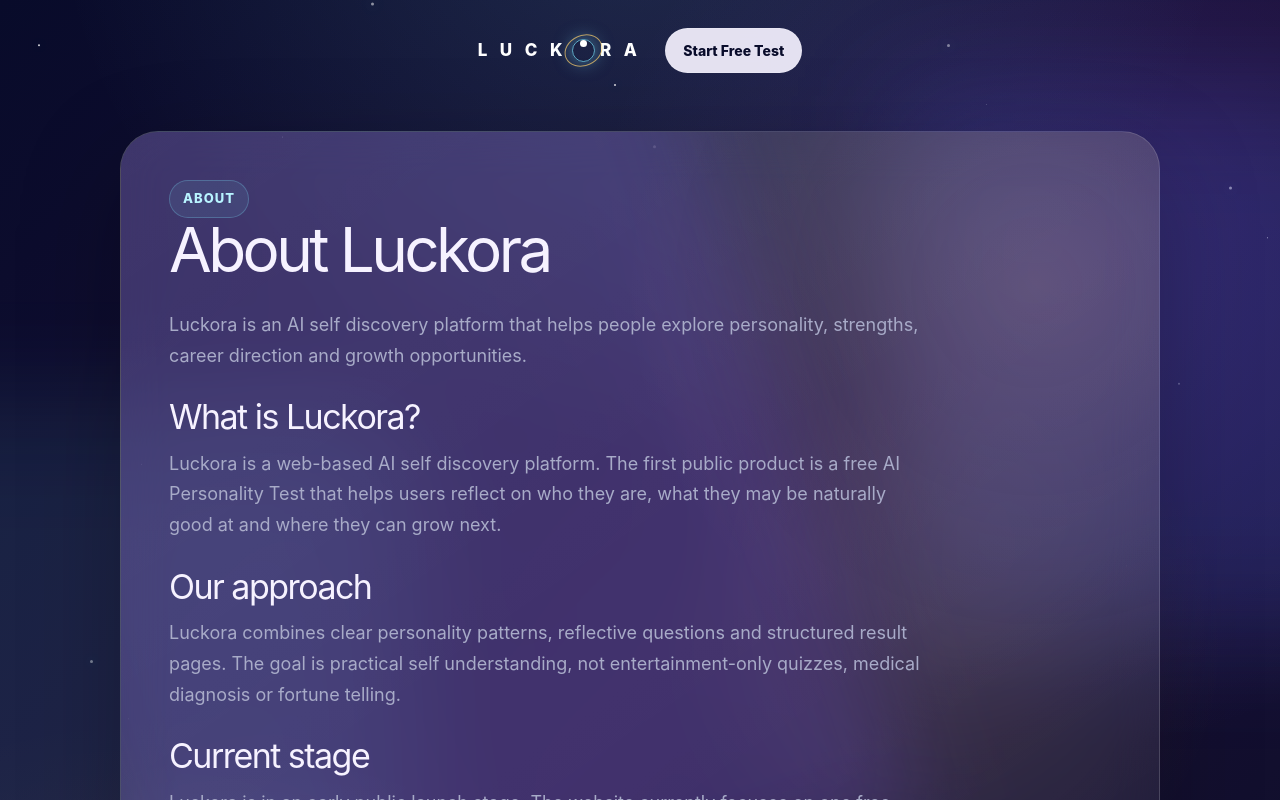
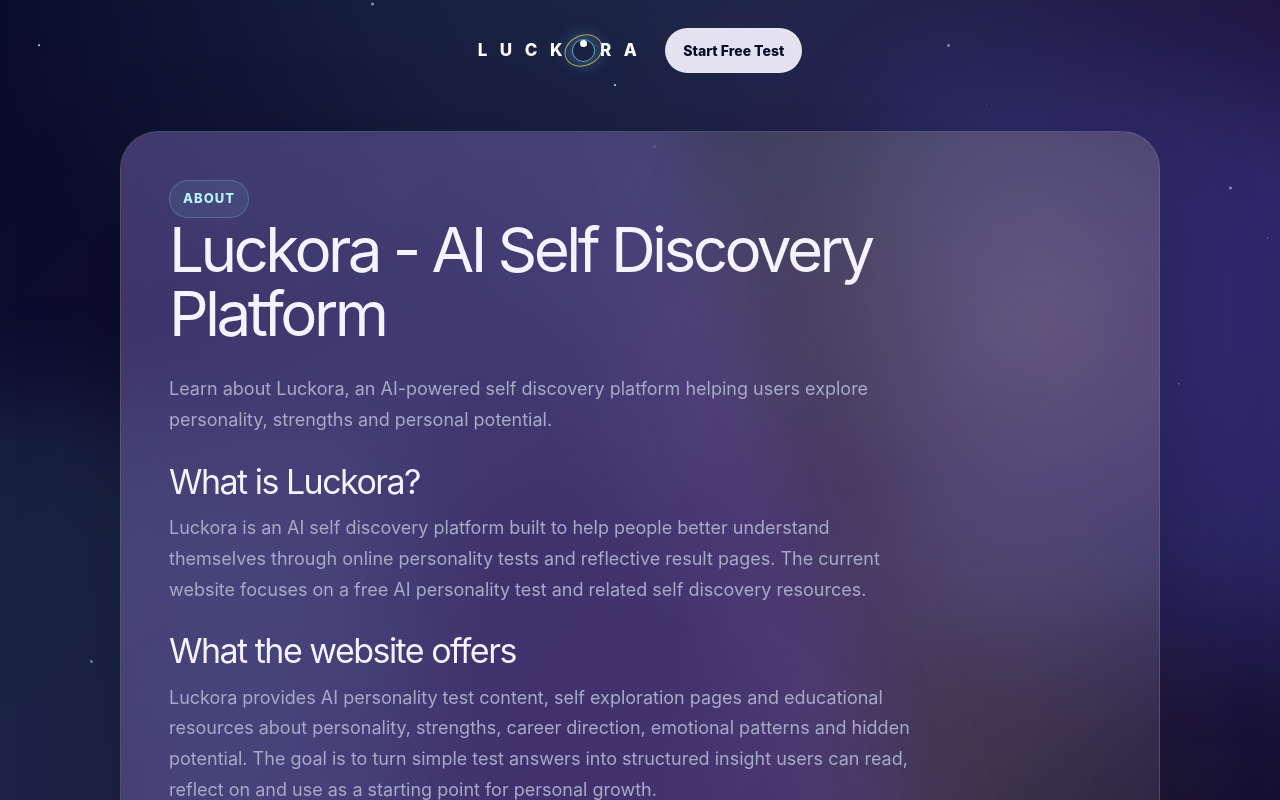
Before and after one commit to gegegwu/luckora-global, a Next.js app in the folder luckora-global/: page /about in a window 1280 px wide. Shown: the top 800 px of the page. Built offline with nearby package versions, Linux system fonts and the light colour scheme; no server answers.

Commit message:
Add AdSense trust pages

```diff
--- a/luckora-global/app/about/page.tsx
+++ b/luckora-global/app/about/page.tsx
@@ -2,12 +2,12 @@
 import { StaticInfoPage } from "@/components/static-info-page";
 import { createSeoMetadata } from "@/lib/seo";
 
-const title = "About Luckora";
+const title = "Luckora - AI Self Discovery Platform";
 const description =
-  "Luckora is an AI self discovery platform that helps people explore personality, strengths, career direction and growth opportunities.";
+  "Learn about Luckora, an AI-powered self discovery platform helping users explore personality, strengths and personal potential.";
 
 export const metadata: Metadata = createSeoMetadata({
-  title: "About Luckora | AI Self Discovery Platform",
+  title: "About Luckora - AI Self Discovery Platform",
   description,
   path: "/about",
 });
@@ -21,15 +21,19 @@
       sections={[
         {
           title: "What is Luckora?",
-          body: "Luckora is a web-based AI self discovery platform. The first public product is a free AI Personality Test that helps users reflect on who they are, what they may be naturally good at and where they can grow next.",
+          body: "Luckora is an AI self discovery platform built to help people better understand themselves through online personality tests and reflective result pages. The current website focuses on a free AI personality test and related self discovery resources.",
         },
         {
-          title: "Our approach",
-          body: "Luckora combines clear personality patterns, reflective questions and structured result pages. The goal is practical self understanding, not entertainment-only quizzes, medical diagnosis or fortune telling.",
+          title: "What the website offers",
+          body: "Luckora provides AI personality test content, self exploration pages and educational resources about personality, strengths, career direction, emotional patterns and hidden potential. The goal is to turn simple test answers into structured insight users can read, reflect on and use as a starting point for personal growth.",
+        },
+        {
+          title: "Our philosophy",
+          body: "Luckora believes self discovery should feel clear, thoughtful and useful. The website is not a medical service, therapy provider or fortune telling platform. It is designed for personal reflection, helping users name patterns in how they think, communicate, make decisions and grow.",
         },
         {
           title: "Current stage",
-          body: "Luckora is in an early public launch stage. The website currently focuses on one free personality test, SEO-friendly educational pages and simple result summaries that users can read and share.",
+          body: "Luckora is in an early public launch stage. We keep the experience simple: one core personality test, clear result pages and SEO-friendly educational content. We do not claim fake user numbers, company history, partnerships or credentials.",
         },
       ]}
       title={title}
--- /dev/null
+++ b/luckora-global/app/privacy-policy/page.tsx
@@ -0,0 +1,54 @@
+import type { Metadata } from "next";
+import { StaticInfoPage } from "@/components/static-info-page";
+import { createSeoMetadata, siteConfig } from "@/lib/seo";
+
+const title = "Privacy Policy";
+const description =
+  "Read Luckora's privacy policy, including information about analytics, advertising, cookies and user privacy choices.";
+
+export const metadata: Metadata = createSeoMetadata({
+  title: "Privacy Policy - Luckora",
+  description,
+  path: "/privacy-policy",
+});
+
+export default function PrivacyPolicyPage() {
+  return (
+    <StaticInfoPage
+      description={description}
+      eyebrow="Privacy"
+      path="/privacy-policy"
+      sections={[
+        {
+          title: "Information We Collect",
+          body: "Luckora may collect basic website usage information, such as pages viewed, test start actions, test completion events and result page views. The current personality test asks users to choose answers to self discovery questions. Users should not enter sensitive personal information into the test.",
+        },
+        {
+          title: "Google Analytics",
+          body: "Luckora uses Google Analytics 4 to understand website traffic, page views and user interactions such as test starts, test completions and report views. Google Analytics may use cookies or similar technologies to help measure website activity.",
+        },
+        {
+          title: "Google AdSense and Cookies",
+          body: "Luckora may use Google AdSense to display advertisements. Google and its partners may use cookies, advertising identifiers or similar technologies to serve ads, measure ad performance and help prevent fraud or abuse.",
+        },
+        {
+          title: "Advertising Partners",
+          body: "Advertising partners, including Google, may collect or receive information from this website and other websites to provide measurement services and personalized or non-personalized ads. Their use of information is governed by their own privacy policies.",
+        },
+        {
+          title: "How We Use Information",
+          body: "Luckora uses information to operate the website, improve self discovery content, understand which pages are useful, measure test engagement and prepare for responsible advertising monetization. We do not sell personal information directly to users or claim to provide medical diagnosis.",
+        },
+        {
+          title: "User Privacy Choices",
+          body: "Users can control cookies through browser settings, clear local storage, use browser privacy tools or adjust Google ad personalization settings. Blocking cookies may affect analytics, advertising or the ability to keep a result available on the same device.",
+        },
+        {
+          title: "Contact Information",
+          body: `For privacy questions or website feedback, contact ${siteConfig.contactEmail}. Luckora does not list a physical office address or phone number because no verified public business address or phone support line is currently provided.`,
+        },
+      ]}
+      title={title}
+    />
+  );
+}
--- a/luckora-global/app/sitemap.ts
+++ b/luckora-global/app/sitemap.ts
@@ -18,6 +18,7 @@
   "/about",
   "/contact",
   "/privacy",
+  "/privacy-policy",
   "/terms",
   "/disclaimer",
 ];
--- a/luckora-global/components/static-info-page.tsx
+++ b/luckora-global/components/static-info-page.tsx
@@ -63,10 +63,10 @@
               <strong>Contact</strong>
               <p>Find the correct way to contact Luckora for site questions.</p>
             </a>
-            <a href="/privacy">
+            <a href="/privacy-policy">
               <span>Policy</span>
               <strong>Privacy Policy</strong>
-              <p>Understand how the current website handles basic data.</p>
+              <p>Understand analytics, advertising, cookies and privacy choices.</p>
             </a>
             <a href="/disclaimer">
               <span>Safety</span>
```
